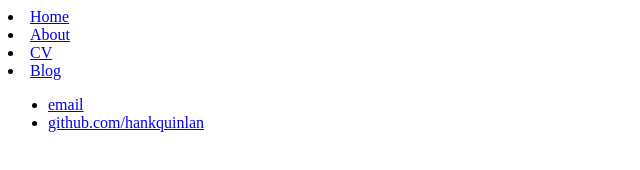
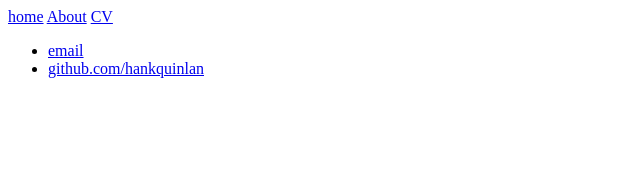
Before and after one commit to taylor-j-murray/taylor.j.murray, a plain HTML site: page index.html in a window 1280 px wide. Shown: the whole page, without its empty margins (0-640 px from the left). Drawn offline with Linux system fonts and the light colour scheme.

Commit message:
Update index.html

```diff
--- a/index.html
+++ b/index.html
@@ -9,10 +9,9 @@
 
 
 		<nav>
-        		<li><a href="/">Home</a></li>
-	        	<li><a href="/about">About</a></li>
-        		<li><a href="/cv">CV</a></li>
-        		<li><a href="/blog">Blog</a></li>
+        		<a href="/">home</a></li>
+	        	<a href="/about">About</a></li>
+        		<a href="/cv">CV</a></li>
 		</nav>
 		<footer>
     		<ul>
```
